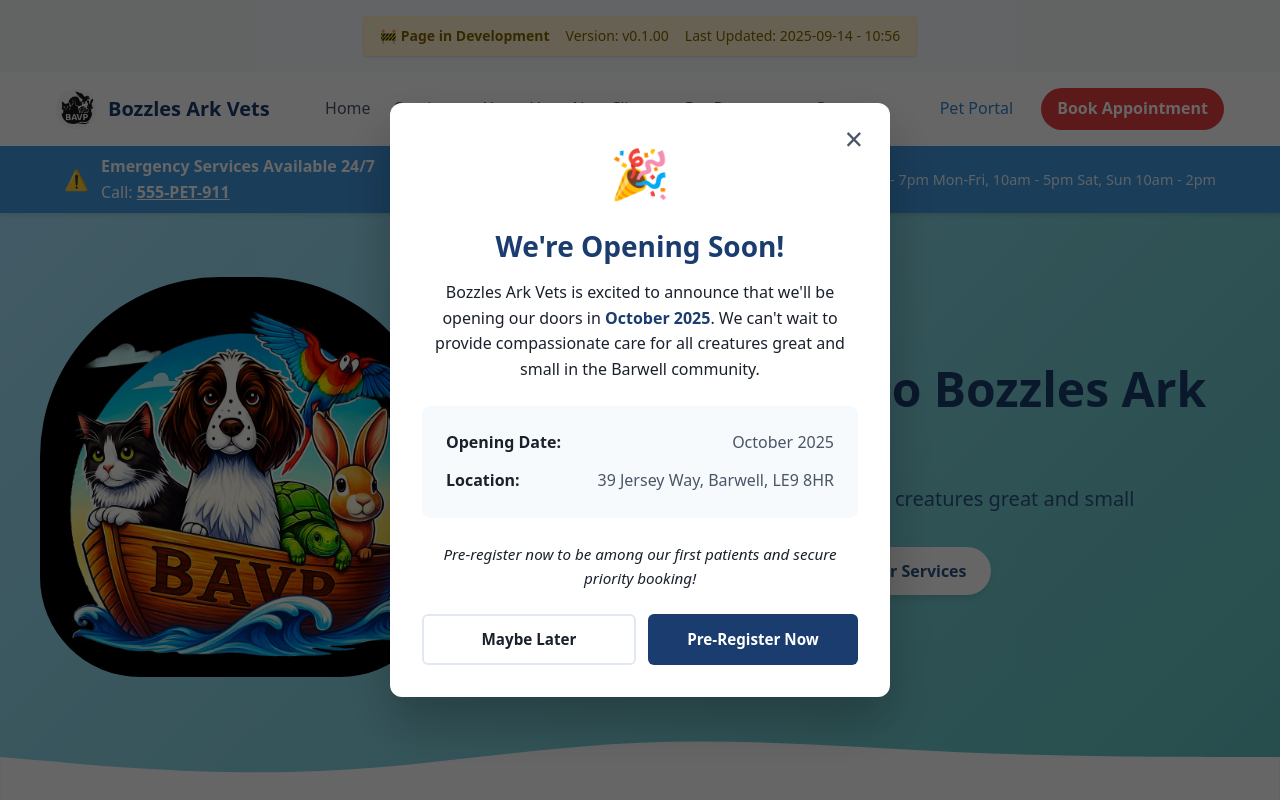
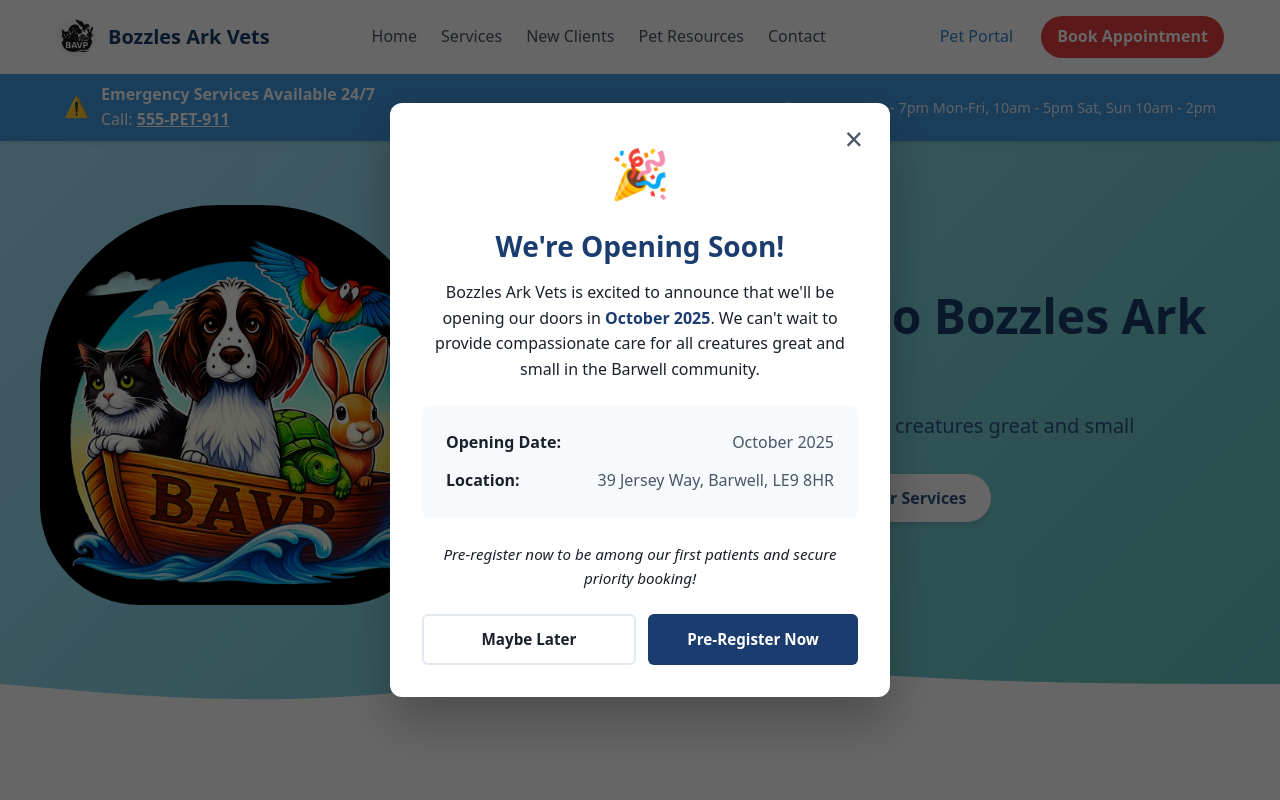
Before and after one commit to Dannybrush/bozzles-ark-vets, a SvelteKit app: page / in a window 1280 px wide. Shown: the top 800 px of the page. Built offline with nearby package versions, Linux system fonts and the light colour scheme.

Commit message:
404 page

```diff
--- a/src/lib/components/Layout/DevBanner.svelte
+++ b/src/lib/components/Layout/DevBanner.svelte
@@ -1,6 +1,6 @@
 <script>
-    export let version = "v0.1.00";
-    export let lastUpdated = "2025-09-14 - 10:56"; //"2025-05-19 - 23:58";
+    export let version = "v0.1.65";
+    export let lastUpdated = "2025-09-14 - 14:00"; //"2025-05-19 - 23:58";
   </script>
 
   <div class="dev-banner">
--- a/src/lib/components/Layout/Header.svelte
+++ b/src/lib/components/Layout/Header.svelte
@@ -44,7 +44,7 @@
           <ul class="nav-list">
             <li><a href="/" class="nav-link">Home</a></li>
             <li><a href="/services" class="nav-link">Services</a></li>
-            <li><a href="/about-us" class="nav-link">About Us</a></li>
+            <!--<li><a href="/about-us" class="nav-link">About Us</a></li>-->
             <li><a href="/new-clients" class="nav-link">New Clients</a></li>
             <li><a href="/resources" class="nav-link">Pet Resources</a></li>
             <li><a href="/contact" class="nav-link">Contact</a></li>
--- a/src/routes/+layout.svelte
+++ b/src/routes/+layout.svelte
@@ -2,7 +2,7 @@
   import Header from '$lib/components/Layout/Header.svelte';
   import Footer from '$lib/components/Layout/Footer.svelte';
   import '$lib//styles/global.css';
-    import DevBanner from '$lib/components/Layout/DevBanner.svelte';
+  //import DevBanner from '$lib/components/Layout/DevBanner.svelte';
   import Popup from '$lib/components/Layout/Popup.svelte';
 </script>
 
@@ -14,7 +14,7 @@
 
 <Popup />
 
-<DevBanner />
+<!--<DevBanner />-->
 <div class="app">
   <Header />
 
```
Also changed, not shown: src/routes/+error.svelte (added, +35 -0 lines).
